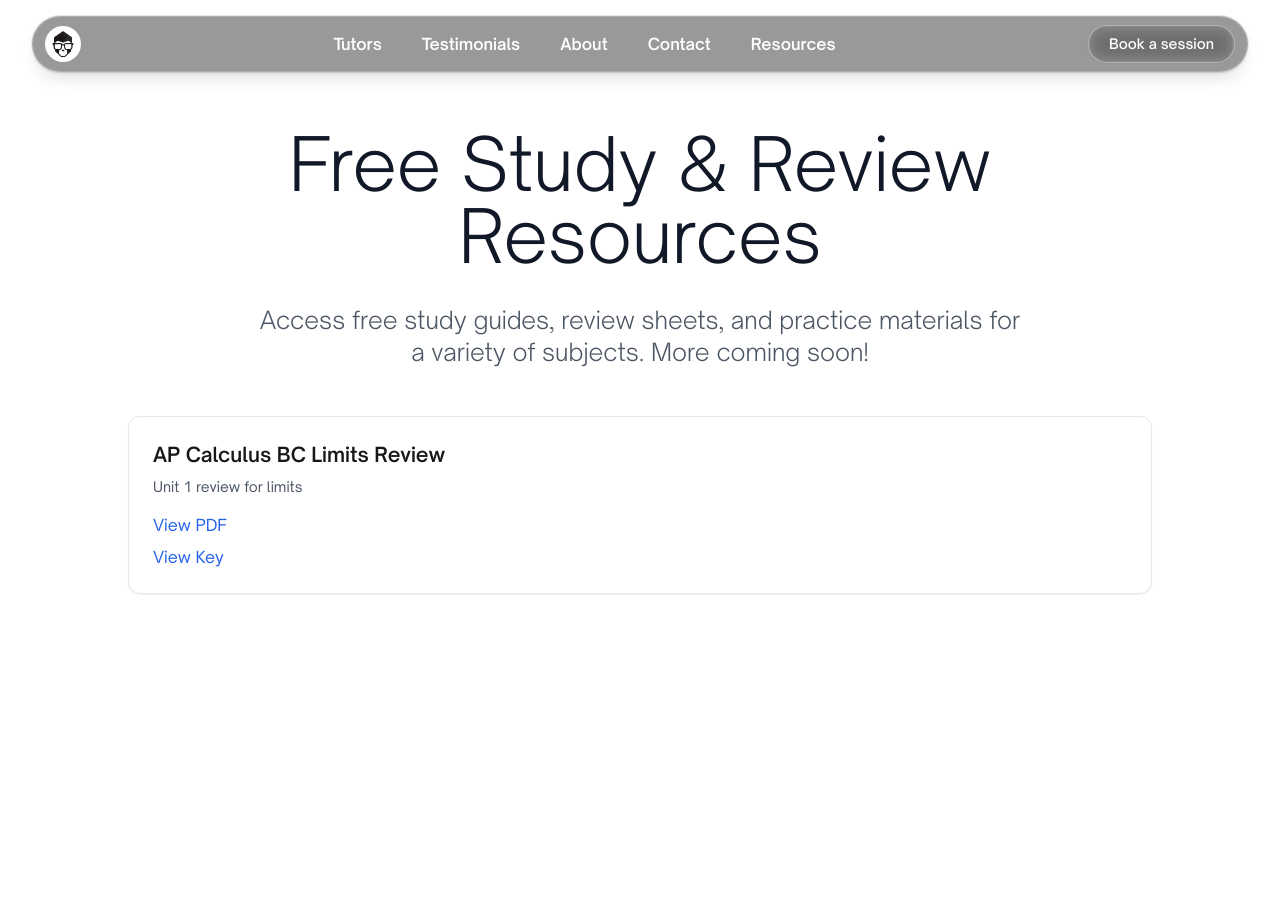
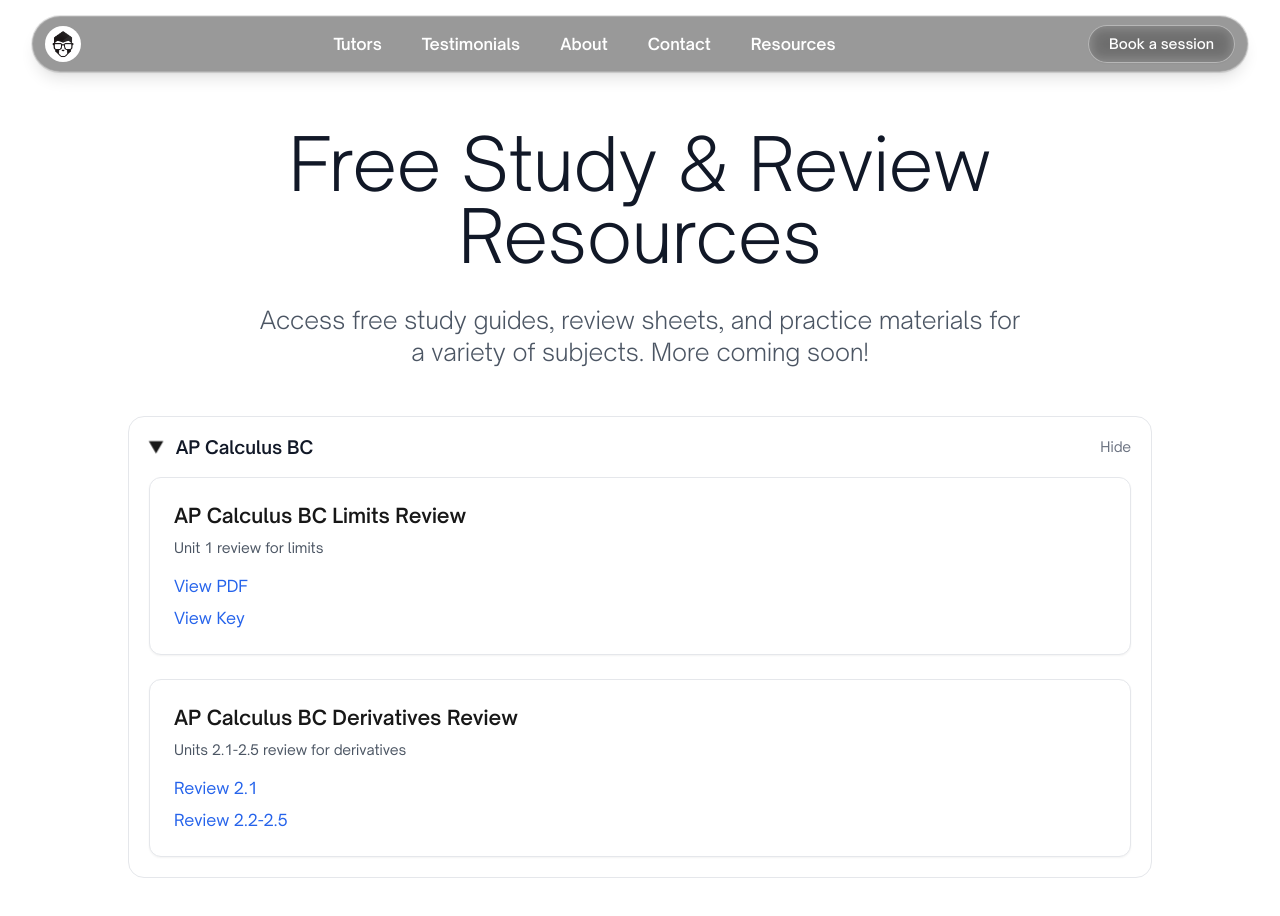
Before and after one commit to Sanjit-K/tutor-monkey, a Next.js app: page /resources in a window 1280 px wide. Shown: the top 916 px of the page. Before the commit the page ends 800 px from the top, so only its background shows below. Built offline with nearby package versions, Linux system fonts and the light colour scheme.

Commit message:
added bc calc unit 2 reviews

```diff
--- a/app/resources/page.tsx
+++ b/app/resources/page.tsx
@@ -1,7 +1,35 @@
 "use client";
 
 import Navigation from "@/components/Navigation";
-import React from "react";
+import React, { useState } from "react";
+
+function FolderSection({ title, children, defaultOpen = false }: { title: string; children: React.ReactNode; defaultOpen?: boolean }) {
+  const [open, setOpen] = useState(defaultOpen);
+
+  return (
+    <div className="border border-gray-200 rounded-2xl overflow-hidden bg-white">
+      <button
+        type="button"
+        className="w-full flex items-center justify-between px-5 py-4 text-left hover:bg-gray-50 focus:outline-none"
+        aria-expanded={open}
+        onClick={() => setOpen((v) => !v)}
+      >
+        <div className="flex items-center gap-3">
+          <span className={`inline-block transition-transform ${open ? "rotate-90" : "rotate-0"}`} aria-hidden>
+            ▶
+          </span>
+          <span className="text-lg font-semibold text-gray-900">{title}</span>
+        </div>
+        <span className="text-sm text-gray-500">{open ? "Hide" : "Show"}</span>
+      </button>
+      {open && (
+        <div className="px-5 pb-5">
+          <div className="flex flex-col gap-6">{children}</div>
+        </div>
+      )}
+    </div>
+  );
+}
 
 export default function ResourcesPage() {
   return (
@@ -18,11 +46,10 @@ export default function ResourcesPage() {
         </div>
 
         <div className="max-w-5xl mx-auto flex flex-col gap-6">
-          {/* Resource card */}
+          <FolderSection title="AP Calculus BC" defaultOpen={true}>
+            {/* Limits card */}
             <div className="bg-white border border-gray-200 rounded-xl p-6 shadow-sm flex flex-col items-start">
-            <h2 className="text-xl font-semibold mb-2">
-              AP Calculus BC Limits Review
-            </h2>
+              <h2 className="text-xl font-semibold mb-2">AP Calculus BC Limits Review</h2>
               <p className="text-gray-600 mb-4 text-sm">Unit 1 review for limits</p>
 
               <a
@@ -51,6 +78,39 @@ export default function ResourcesPage() {
                 View Key
               </a>
             </div>
+
+            {/* Derivatives card */}
+            <div className="bg-white border border-gray-200 rounded-xl p-6 shadow-sm flex flex-col items-start">
+              <h2 className="text-xl font-semibold mb-2">AP Calculus BC Derivatives Review</h2>
+              <p className="text-gray-600 mb-4 text-sm">Units 2.1-2.5 review for derivatives</p>
+
+              <a
+                id="calc-bc-deriv-2-1"
+                href="https://drive.google.com/file/d/1qMhl0h9R0uZZyJVLIwMsTL0ArH_35Vp_/view?usp=drive_link"
+                target="_blank"
+                rel="noopener noreferrer nofollow"
+                className="text-blue-600 hover:underline mb-2"
+                data-gtm="download"
+                data-gtm-label="AP Calculus BC Derivatives Review 2.1"
+                aria-label="Open AP Calculus BC Derivatives Review 2.1"
+              >
+                Review 2.1
+              </a>
+
+              <a
+                id="calc-bc-deriv-2-2-2-5"
+                href="https://drive.google.com/file/d/1_kXDl4BmCaOBegT4lRYh9EQE3Bsle_uj/view?usp=drive_link"
+                target="_blank"
+                rel="noopener noreferrer nofollow"
+                className="text-blue-600 hover:underline"
+                data-gtm="download"
+                data-gtm-label="AP Calculus BC Derivatives Review 2.2-2.5"
+                aria-label="Open AP Calculus BC Derivatives Review 2.2-2.5"
+              >
+                Review 2.2-2.5
+              </a>
+            </div>
+          </FolderSection>
         </div>
       </section>
     </main>
```
Lines whose indentation alone changed are shown as unchanged.
